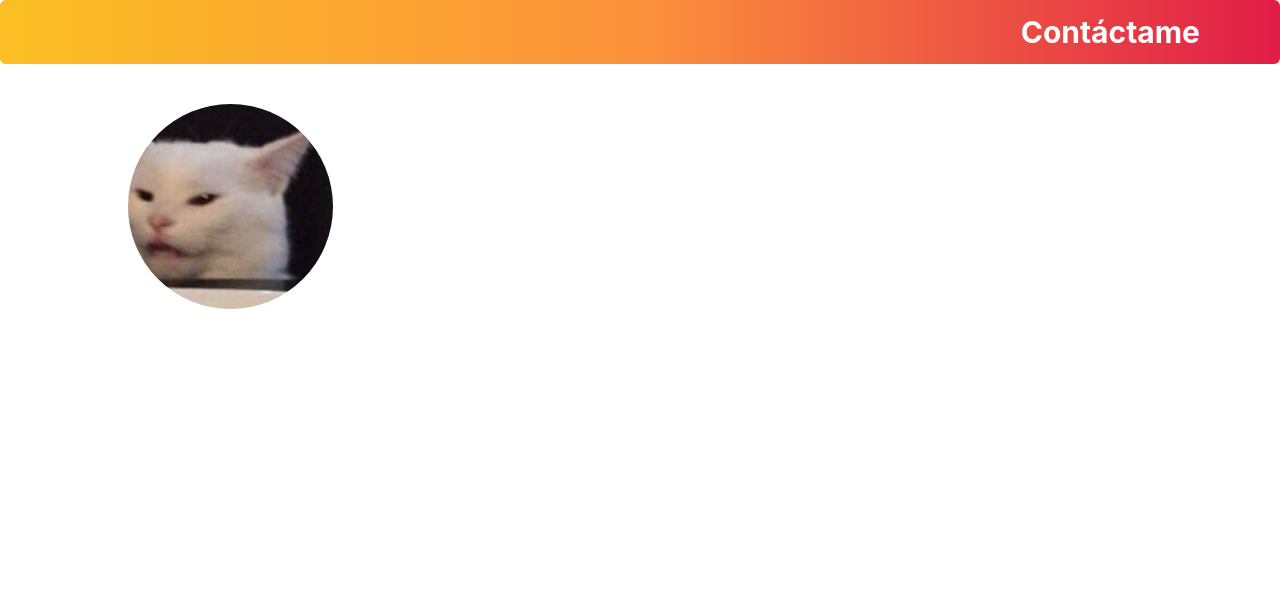
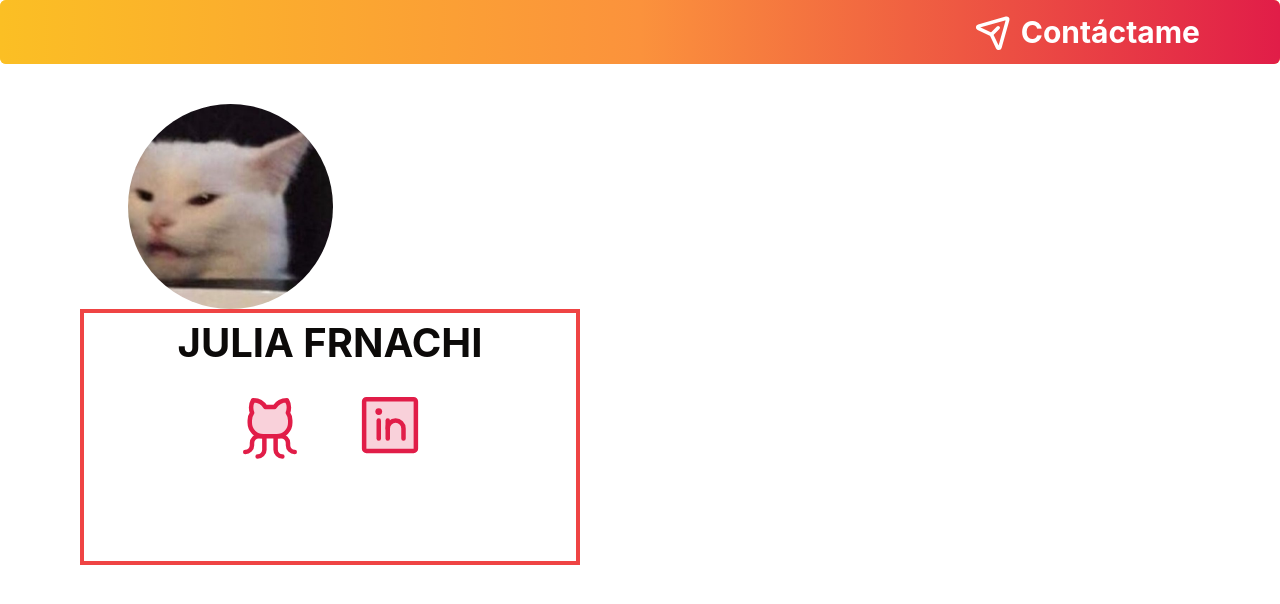
Before and after one commit to juf468/Portfolio-2025, a React (Vite) app: page / in a window 1280 px wide. Shown: the top 604 px of the page. Built offline with nearby package versions, Linux system fonts and the light colour scheme.

Commit message:
add myInformation component and social media logos

```diff
--- a/package.json
+++ b/package.json
@@ -16,6 +16,7 @@
     "clsx": "^2.1.1",
     "embla-carousel-react": "^8.3.0",
     "lucide-react": "^0.453.0",
+    "phosphor-react": "^1.4.1",
     "react": "^18.3.1",
     "react-dom": "^18.3.1",
     "tailwind-merge": "^2.5.4",
--- a/src/App.tsx
+++ b/src/App.tsx
@@ -1,11 +1,13 @@
 import { ContactMe } from "./components/layout/ContactMe";
 import { Image } from "./components/common/Image";
+import { MyInformation } from "./components/layout/MyInformation";
 
 function App() {
   return (
     <div className="w-screen h-screen">
       <ContactMe />
       <Image />
+      <MyInformation />
     </div>
   );
 }
--- a/src/components/layout/ContactMe.tsx
+++ b/src/components/layout/ContactMe.tsx
@@ -1,8 +1,24 @@
+import { PaperPlaneTilt } from "phosphor-react";
+
 export const ContactMe = () => {
   return (
-    <nav className="relative cursor-pointer text-rose  text-3xl font-bold h-16 w-full pr-20 flex items-center justify-end rounded-md bg-ambar overflow-hidden transition-colors duration-500 ease-in-out">
-      <span className="relative">Contáctame</span>
-      <div className="absolute inset-0 bg-gradient-to-r text-white before:h-16 before:w-full before:self-center from-ambar2 via-orange to-rose opacity-0  before:pr-20 before:text-3xl transition-opacity duration-500 ease-in-out hover:opacity-100 before:content-['Contáctame'] before:relative before:overflow-hidden before:flex before:justify-end before:items-center"></div>
+    <nav className="relative cursor-pointer text-rose text-3xl font-bold h-16 w-full pr-20 flex items-center justify-end rounded-md bg-ambar overflow-hidden transition-colors duration-500 ease-in-out">
+      <PaperPlaneTilt
+        size={38}
+        color="#e11d48"
+        weight="bold"
+        className="mr-2"
+      />
+      <span className="relative ">Contáctame</span>
+      <div className="absolute inset-0 bg-gradient-to-r text-white from-ambar2 via-orange to-rose opacity-0 transition-opacity duration-500 ease-in-out hover:opacity-100 flex items-center justify-end pr-20">
+        <PaperPlaneTilt
+          size={38}
+          color="#ffffff"
+          weight="bold"
+          className="mr-2"
+        />
+        <span>Contáctame</span>
+      </div>
     </nav>
   );
 };
--- a/src/components/layout/MyInformation.tsx
+++ b/src/components/layout/MyInformation.tsx
@@ -0,0 +1,15 @@
+import { GithubLogo, LinkedinLogo } from "phosphor-react";
+
+export const MyInformation = () => {
+  return (
+    <div className=" ml-20 h-64 w-[500px] border-4 border-red-500 ">
+      <span className="items-center flex  justify-center font-bold text-[40px] ">
+        JULIA FRNACHI
+      </span>
+      <div className=" mt-4 flex flex-row items-center justify-center space-x-12">
+        <GithubLogo size={72} color="#e11d48" weight="duotone" />
+        <LinkedinLogo size={72} color="#e11d48" weight="duotone" />
+      </div>
+    </div>
+  );
+};
```
Also changed, not shown: 1 other file (tests, documents, lock files or other folders).
